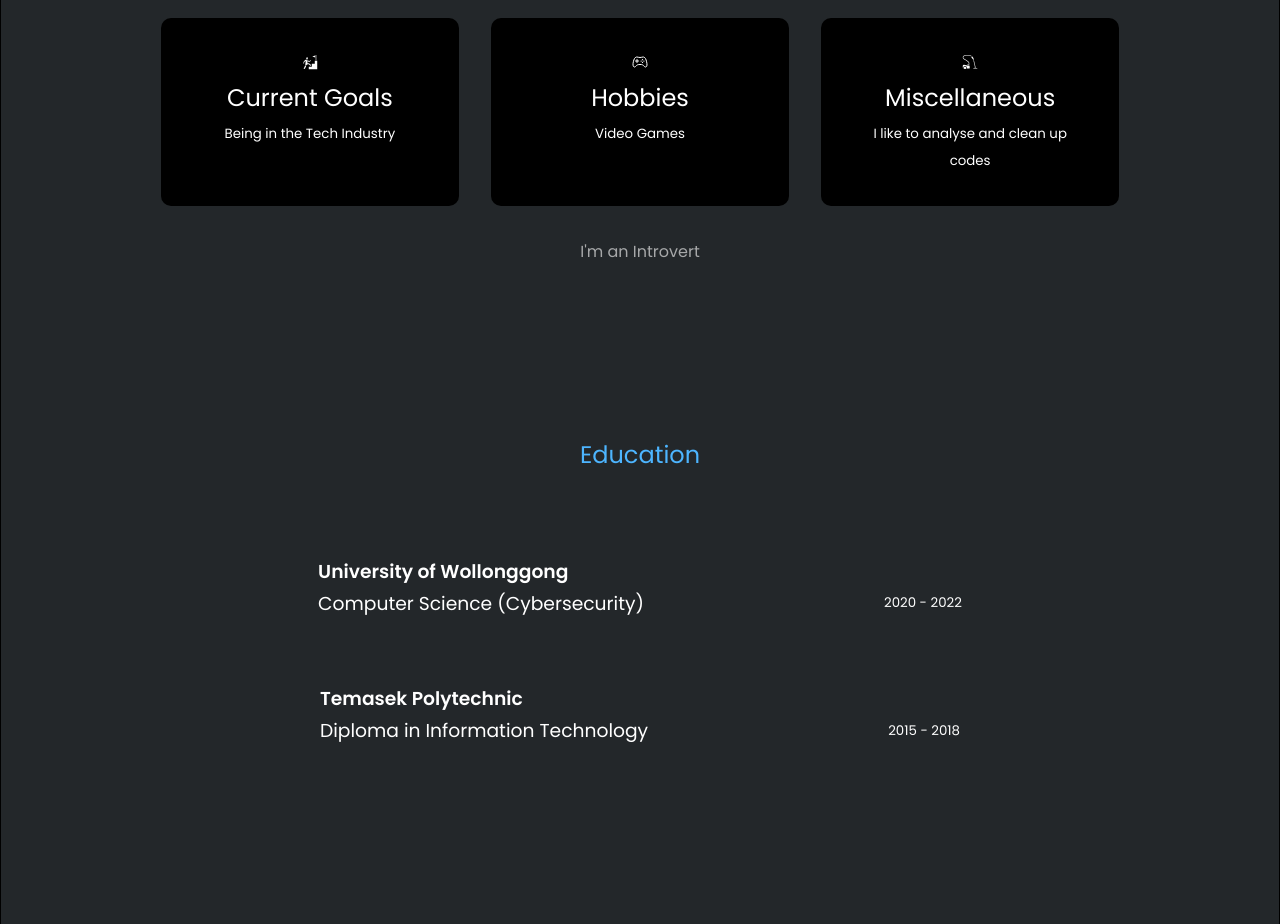
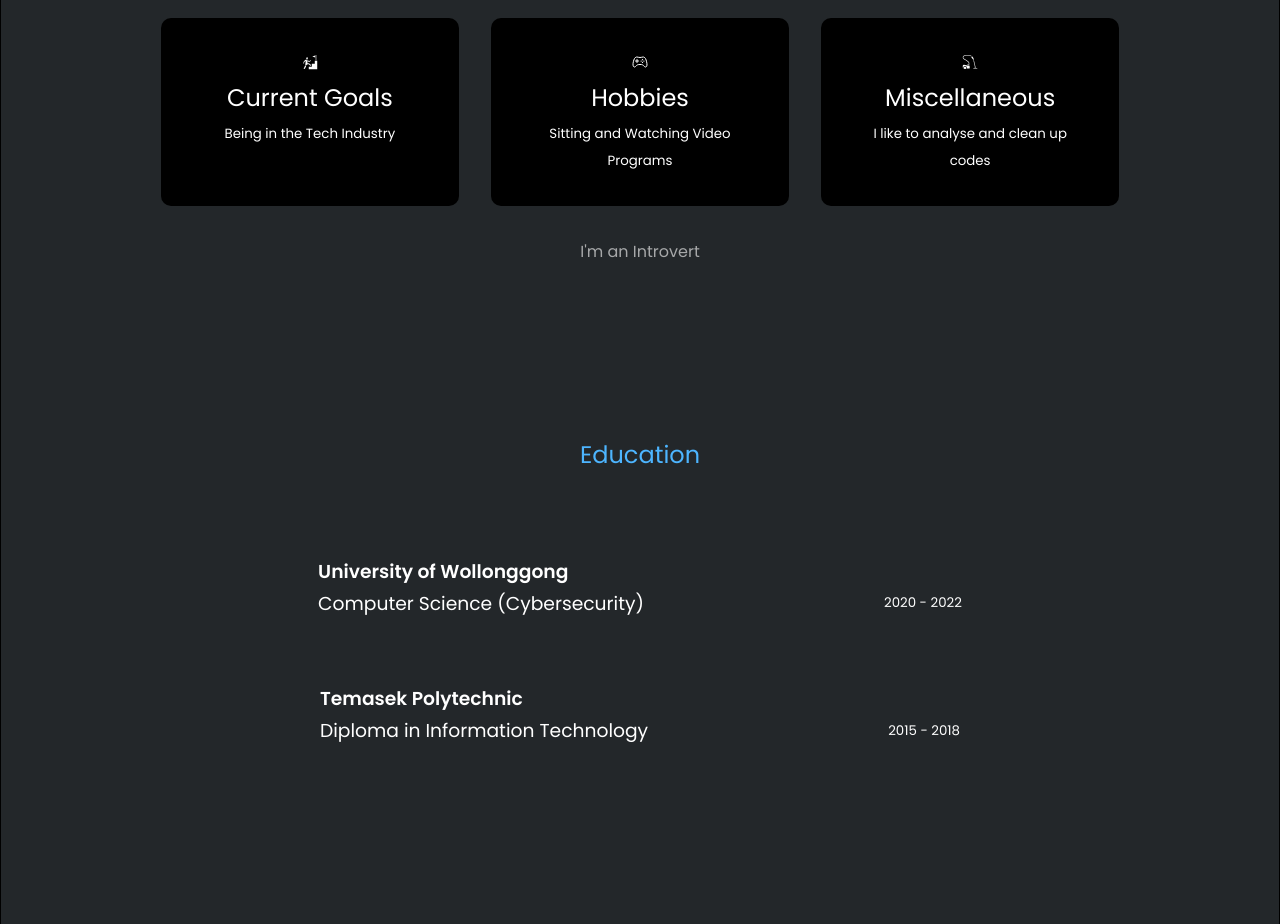
Before and after one commit to yaohong6782/yaohong6782.github.io, a React (Create React App) app: page / in a window 1280 px wide. Shown: the part 920-1844 px from the top of the page. Built offline with nearby package versions, Linux system fonts and the light colour scheme.

Commit message:
edit about section

```diff
--- a/src/components/body/about/About.js
+++ b/src/components/body/about/About.js
@@ -21,7 +21,7 @@ const About = () => {
             <article className="about__card">
               <IoGameControllerOutline className="about__icon" />
               <h2>Hobbies</h2>
-              <small>Video Games</small>
+              <small>Sitting and Watching Video Programs</small>
             </article>
 
             <article className="about__card">
```
